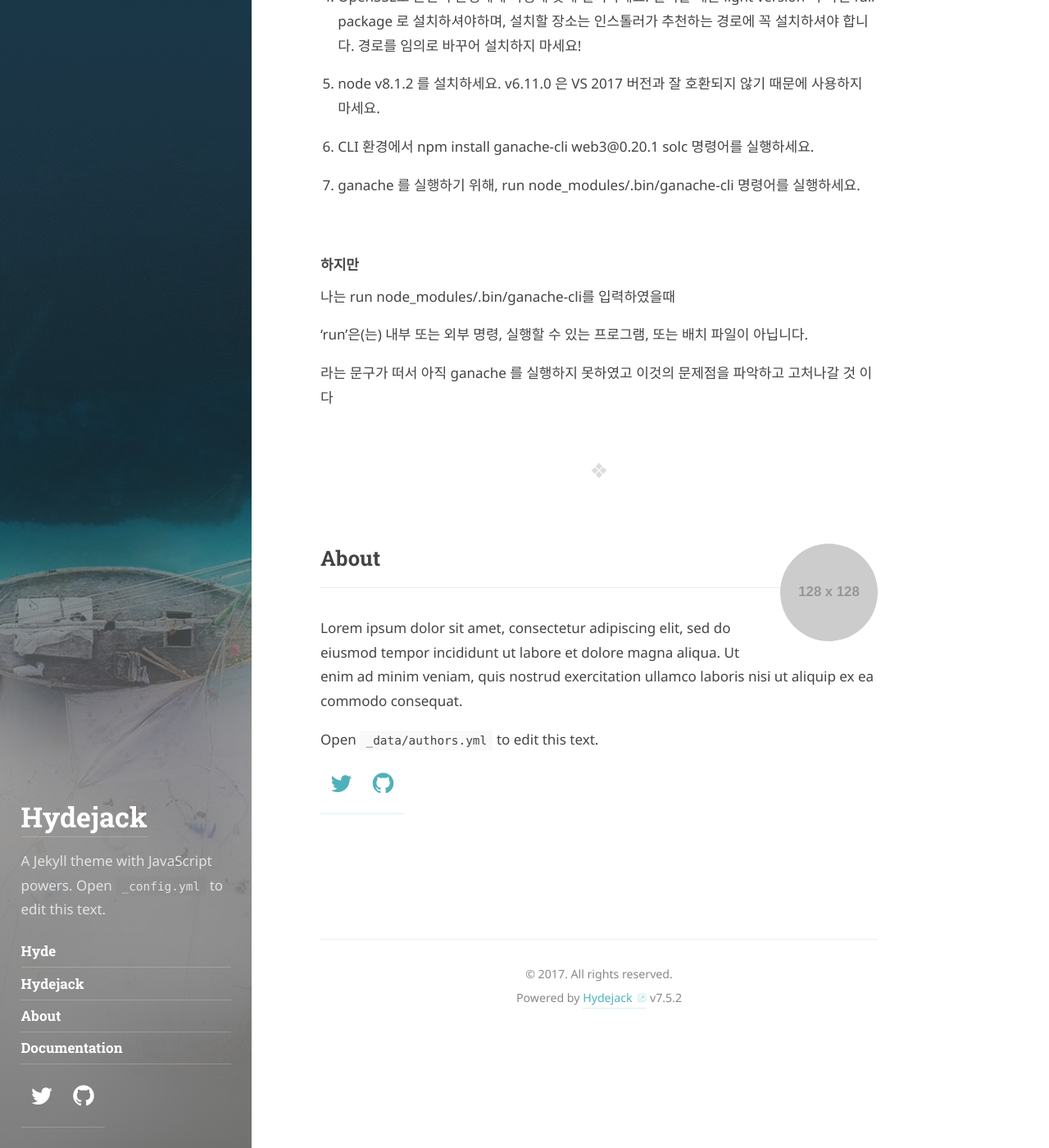
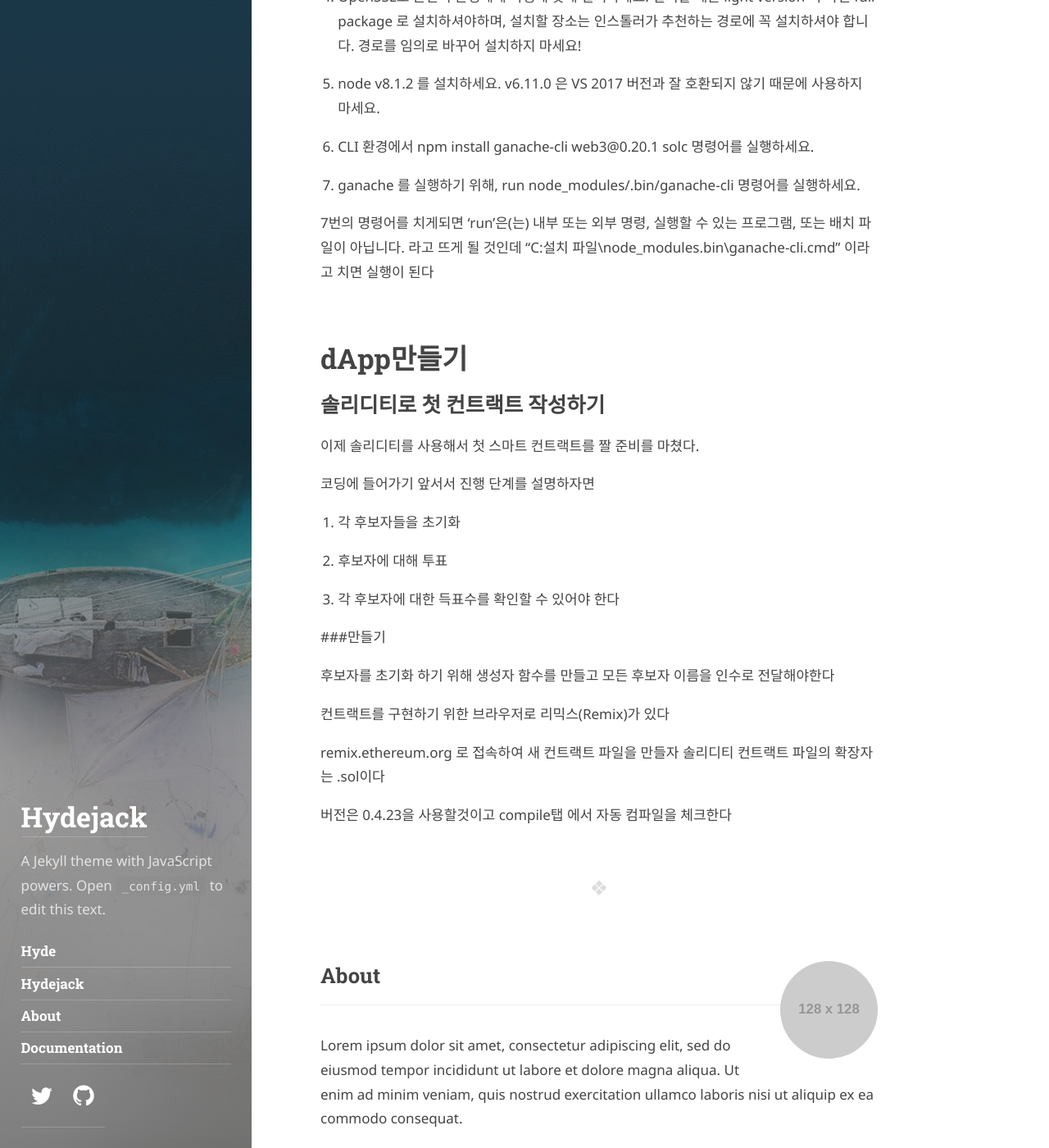
Before and after one commit to kain428/kain428.github.io, a Jekyll site: the page built from _posts/2020-03-24-dApp.md, in a window 1280 px wide and 1400 px high, scrolled down 1844 px. Shown: the whole window at 82% size. Built offline with Jekyll 4.4.1, drawn with Linux system fonts in a browser that asks for light colours; some web fonts are replaced.

Commit message:
03-25 수정본

```diff
--- a/_posts/2020-03-24-dApp.md
+++ b/_posts/2020-03-24-dApp.md
@@ -65,10 +65,30 @@ tag: [dApp]
 
 7.	ganache 를 실행하기 위해, run node_modules/.bin/ganache-cli 명령어를 실행하세요.
 
-#### 하지만
+7번의 명령어를 치게되면 'run'은(는) 내부 또는 외부 명령, 실행할 수 있는 프로그램, 또는 배치 파일이 아닙니다. 라고 뜨게 될 것인데 "C:설치 파일\node_modules.bin\ganache-cli.cmd" 이라고 치면 실행이 된다
 
-나는 run node_modules/.bin/ganache-cli를 입력하였을때
+dApp만들기
+==========
 
-'run'은(는) 내부 또는 외부 명령, 실행할 수 있는 프로그램, 또는 배치 파일이 아닙니다.
+솔리디티로 첫 컨트랙트 작성하기
+-------------------------------
 
-라는 문구가 떠서 아직 ganache 를 실행하지 못하였고 이것의 문제점을 파악하고 고처나갈 것 이다
+이제 솔리디티를 사용해서 첫 스마트 컨트랙트를 짤 준비를 마쳤다.
+
+코딩에 들어가기 앞서서 진행 단계를 설명하자면
+
+1.	각 후보자들을 초기화
+
+2.	후보자에 대해 투표
+
+3.	각 후보자에 대한 득표수를 확인할 수 있어야 한다
+
+###만들기
+
+후보자를 초기화 하기 위해 생성자 함수를 만들고 모든 후보자 이름을 인수로 전달해야한다
+
+컨트랙트를 구현하기 위한 브라우저로 리믹스(Remix)가 있다
+
+remix.ethereum.org 로 접속하여 새 컨트랙트 파일을 만들자 솔리디티 컨트랙트 파일의 확장자는 .sol이다
+
+버전은 0.4.23을 사용할것이고 compile탭 에서 자동 컴파일을 체크한다
```
Also changed, not shown: _posts/2020-03-24-first-post.md (+2 -2 lines).
